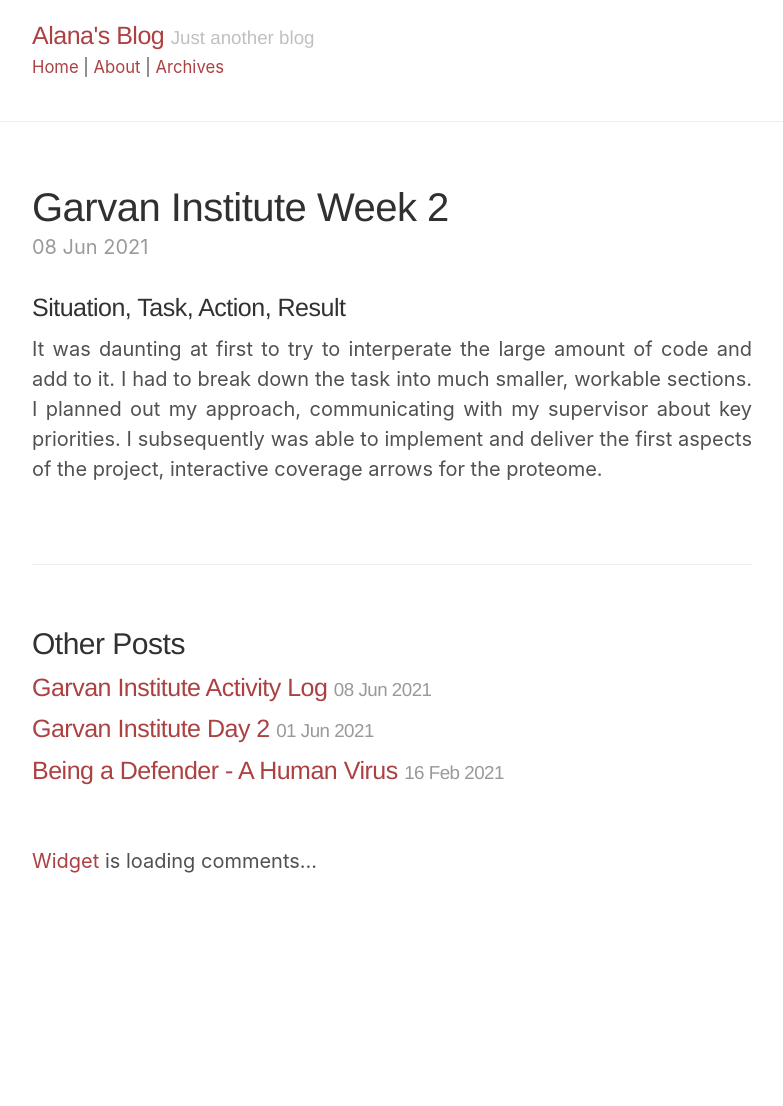
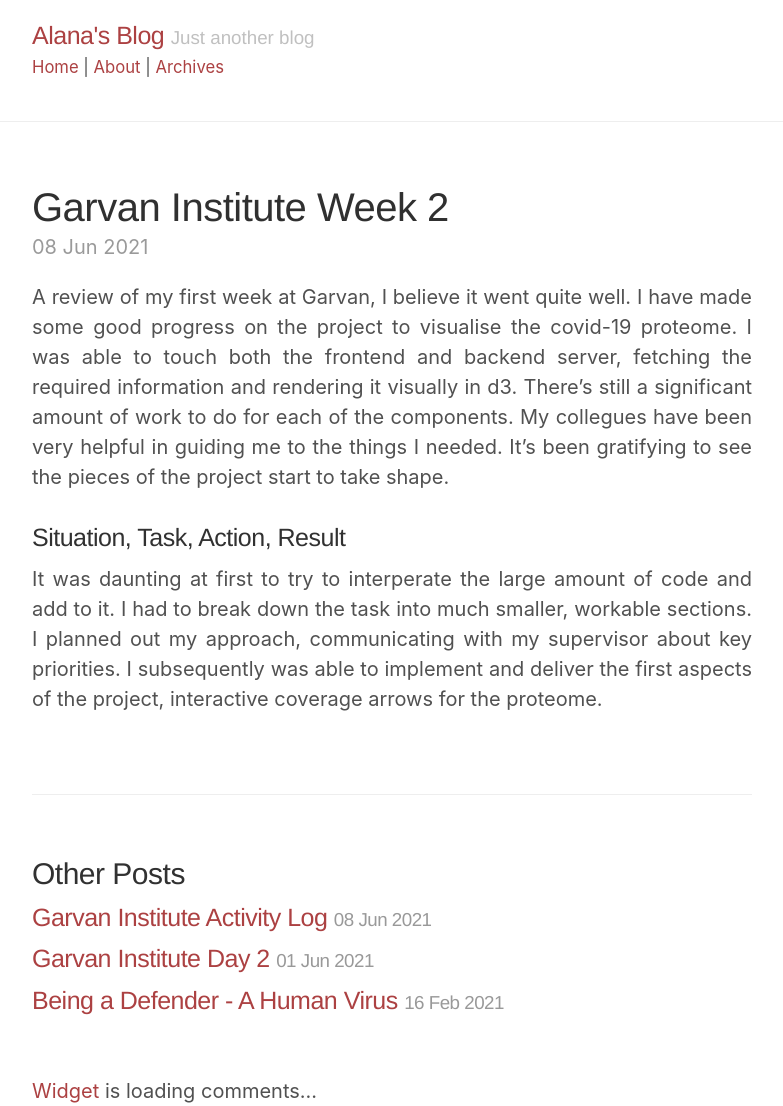
Before and after one commit to Key-Puncher/key-puncher.github.io, a Jekyll site: the page built from _posts/2021-06-08-garvan-institute-week-2.md, in a window 1280 px wide. Shown: the whole page, without its empty margins (248-1031 px from the left). Built offline with Jekyll 4.4.1, drawn with Linux system fonts in a browser that asks for light colours; a style sheet for code colours, icons or effects is not loaded; before the commit the page ends 900 px from its top, so only the background shows below that.

Commit message:
Update 2021-06-08-garvan-institute-week-2.md

```diff
--- a/_posts/2021-06-08-garvan-institute-week-2.md
+++ b/_posts/2021-06-08-garvan-institute-week-2.md
@@ -3,6 +3,8 @@ layout: post
 title: Garvan Institute Week 2
 ---
 
+A review of my first week at Garvan, I believe it went quite well. I have made some good progress on the project to visualise the covid-19 proteome. I was able to touch both the frontend and backend server, fetching the required information and rendering it visually in d3. There's still a significant amount of work to do for each of the components. My collegues have been very helpful in guiding me to the things I needed. It's been gratifying to see the pieces of the project start to take shape.
+
 ### Situation, Task, Action, Result
 
 It was daunting at first to try to interperate the large amount of code and add to it. I had to break down the task into much smaller, workable sections. I planned out my approach, communicating with my supervisor about key priorities. I subsequently was able to implement and deliver the first aspects of the project, interactive coverage arrows for the proteome.
```
